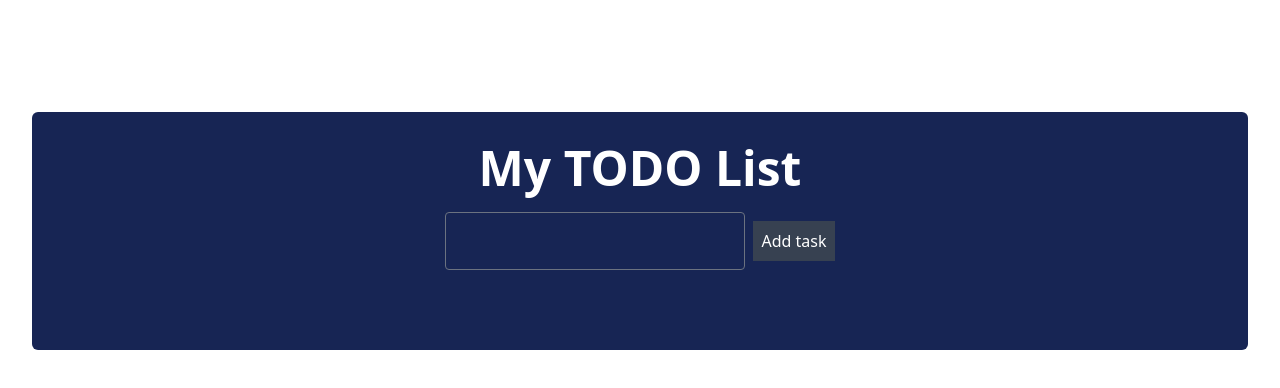
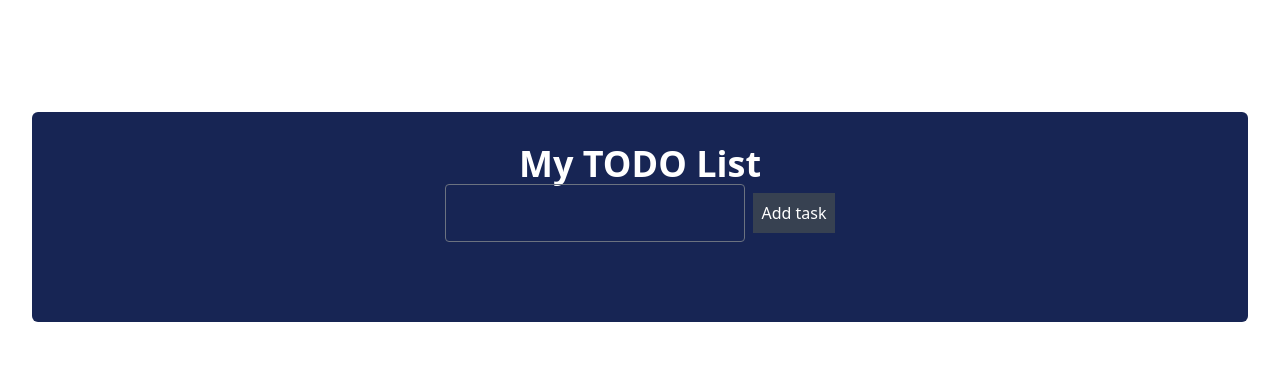
Before and after one commit to Ewesit/todo-list, a React (Vite) app: page / in a window 1280 px wide. Shown: the top 388 px of the page. Built offline with nearby package versions, Linux system fonts and the light colour scheme.

Commit message:
add h1 as My TODO List

```diff
--- a/src/components/TodoWrapper.jsx
+++ b/src/components/TodoWrapper.jsx
@@ -4,7 +4,7 @@ import { v4 as uuidv4 } from 'uuid';
 import Todo from "./Todo";
 uuidv4();
 
-export const TodoWrapper = ({ children }) => {
+export const TodoWrapper = () => {
     const [todos, setTodos] = useState([]);
 
     const addTodo = todo => {
@@ -12,14 +12,14 @@ export const TodoWrapper = ({ children }) => {
         console.log(todos)
     }
     return(
-        <div className="TodoWrapper container bg-blue-950 mt-20 p-8 rounded-md">
-            {children}
+        <div className="TodoWrapper container bg-blue-950 mt-20 p-8 rounded-md flex flex-col items-center">
+            <h1 className="text-4xl text-white font-bold">My TODO List</h1>
             <TodoForm addTodo={addTodo} />
-            {todos.map(todo => (
-                <Todo key={todo.id} />
+            {todos.map((todo, index) => (
+                <Todo task={todo} key={index} />
             ))}
-            {/* <Todo /> */}
         </div>
+
     );
 }
 
--- a/src/components/todo.jsx
+++ b/src/components/todo.jsx
@@ -3,10 +3,10 @@ import { FontAwesomeIcon } from '@fortawesome/react-fontawesome';
 import { faPenToSquare } from '@fortawesome/free-solid-svg-icons';
 import { faTrash } from '@fortawesome/free-solid-svg-icons';
 
-const Todo = () => {
+const Todo = ({task}) => {
     return(
         <div className="todo flex items-center text-white">
-            <p className="mr-4">Go to School</p>
+            <p>{task.task}</p>
             <div>
                 <FontAwesomeIcon icon={faPenToSquare} className="mr-2" />
                 <FontAwesomeIcon icon={faTrash} />
```
